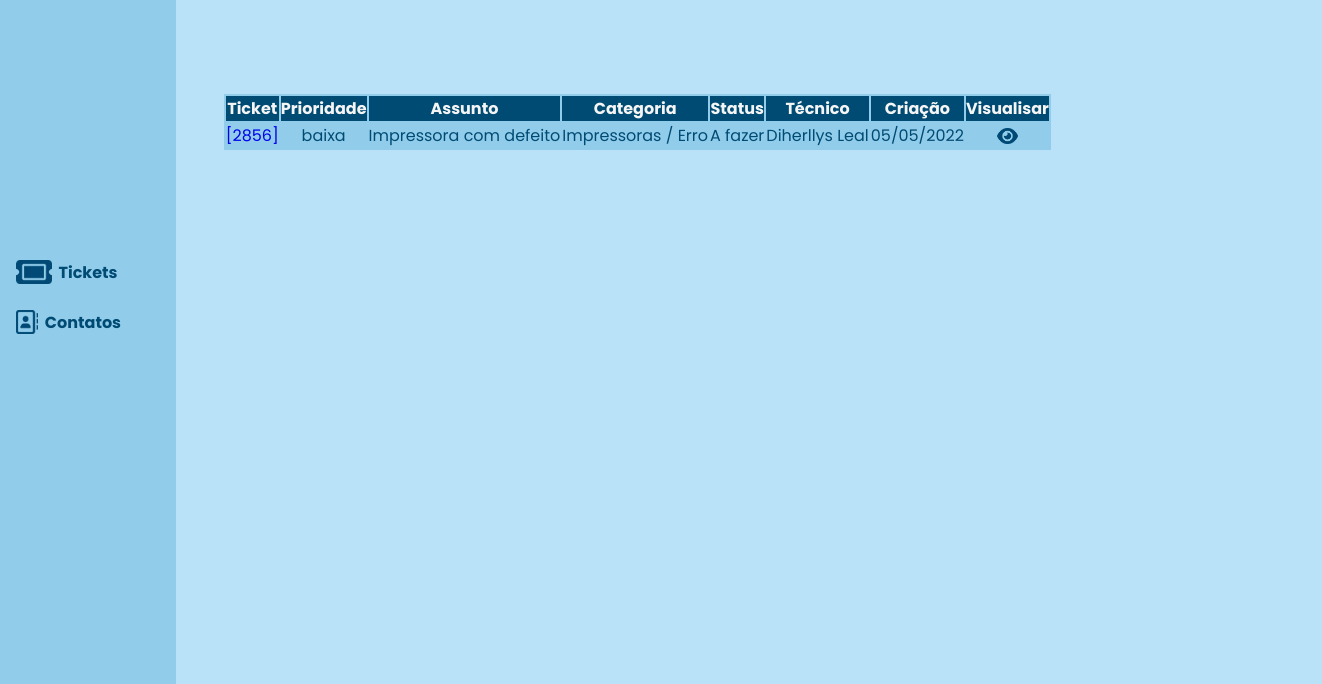
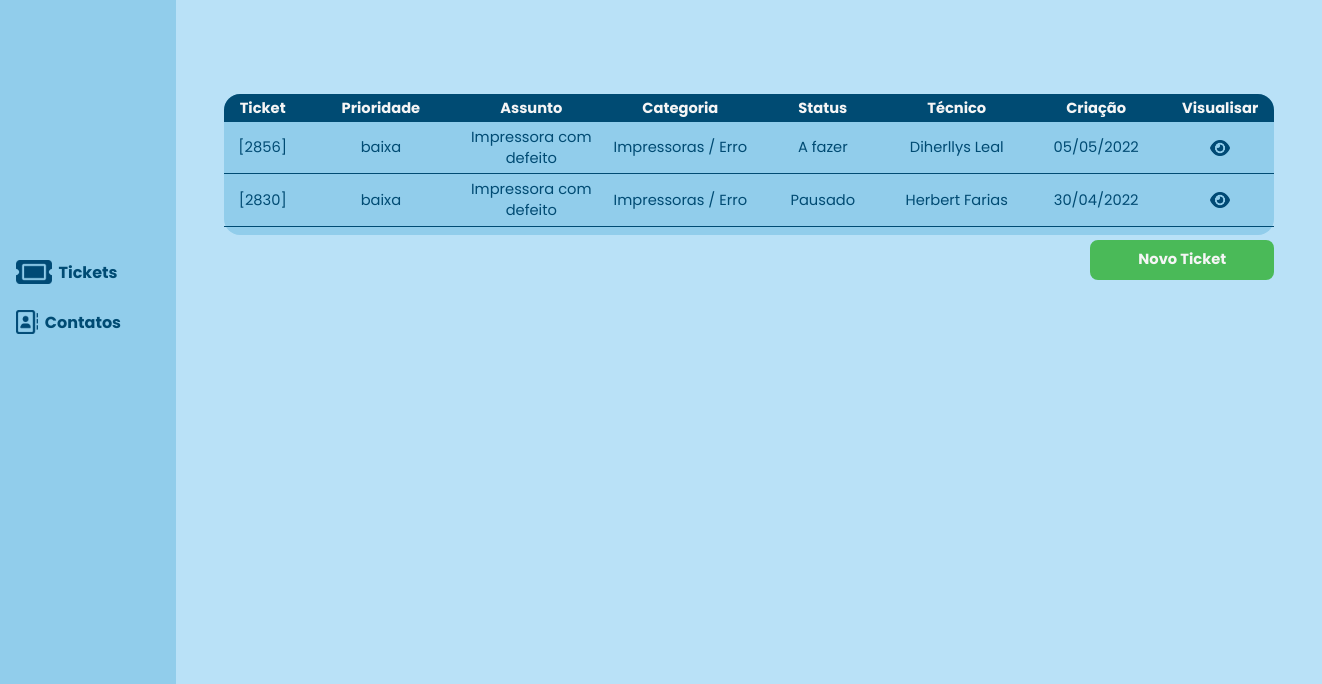
Before and after one commit to Jonatas-JS/S.A.M-Sistema-de-Assistencia-Mecanica, a plain HTML site: page index.html in a window 1280 px wide. Shown: the part 116-800 px from the top of the page, 1322 px wide, since content can reach past the window. Drawn offline with Linux system fonts and the light colour scheme.

Commit message:
A tabela criada com dois tickets
Estou tentado colocar um gradiente na borda inferior de cada ticket.

```diff
--- a/index.html
+++ b/index.html
@@ -49,8 +49,22 @@
               <td>05/05/2022</td>
               <td><a href="#"><img src="./images/assets/eye-solid-blue.png" alt="botão visualizar"></a></td>
             </tr>
+            <tr>
+              <td><a href="#">[2830]</a></td>
+              <td>baixa</td>
+              <td>Impressora com defeito</td>
+              <td>Impressoras / Erro</td>
+              <td>Pausado</td>
+              <td>Herbert Farias</td>
+              <td>30/04/2022</td>
+              <td><a href="#"><img src="./images/assets/eye-solid-blue.png" alt="botão visualizar"></a></td>
+            </tr>
           </tbody>
         </table>
+
+        <div class="new-ticket client-screen">
+          <input type="button" id="novo-ticket" value="Novo Ticket">
+        </div>
       </div>
 
     </div>
--- a/style.css
+++ b/style.css
@@ -3,7 +3,7 @@
   --color-blue-n2: #91CDEB;
   --color-blue-n3: #4798EB;
   --color-blue-n4: #004B73;
-  --color-green-n1: #00d084;
+  --color-green-n1: #51cc61;
   --color-green-n2: #4ABA58;
   --color-grey: #666666;
 }
@@ -55,9 +55,7 @@ body {
 .container {
   width: 100%;
   display: grid;
-  /* align-items: center; */
-  /* justify-items: center; */
-  /* justify-content: center; */
+  justify-items: center;
   grid-template-rows: .3fr 1fr;
   padding: 3rem;
 }
@@ -66,19 +64,54 @@ body {
 }
 #data-table {
   background: var(--color-blue-n2);
-
+  font-size: 11pt;
+  border-radius: 1rem;
+  border-spacing: 0;
+  padding-bottom: 0.5rem;
 }
 #data-table th {
+  padding: 0.2rem 2.5rem;
   color: whitesmoke;
   background: var(--color-blue-n4);
   text-align: center;
 }
+#data-table th:first-child {
+  border-radius: 1rem 0 0 0;
+  padding: 0 1rem;
+}
+#data-table th:last-child {
+  border-radius: 0 1rem 0 0;
+  padding: 0 1rem;
+}
 #data-table td {
   text-align: center;
+  padding: .3rem 0;
+  border-bottom: solid 1.5px;
+  /* border: linear-gradient(to right, rgba(255,0,0,0), rgba(255,0,0,1)); */
+  /* background: linear-gradient(to left, rgba(0, 0, 0, 0.8), transparent); */
 }
-#tbody tr td a {
+#tbody td a {
   text-decoration: none;
+  color: var(--color-blue-n4);
 }
 #data-table td a img {
   height: 1rem;
 }
+.new-ticket.client-screen {
+  display: flex;
+  justify-content: end;
+}
+.new-ticket.client-screen input {
+  border-style: none;
+  padding: .6rem 3rem;
+  border-radius: .5rem;
+  margin-top: .3rem;
+  background: var(--color-green-n2);
+  color: whitesmoke;
+  font-family: 'Poppins', sans-serif;
+  font-weight: bold;
+  font-size: 11pt;
+}
+.new-ticket.client-screen input:hover {
+  background: var(--color-green-n1);
+}
```
